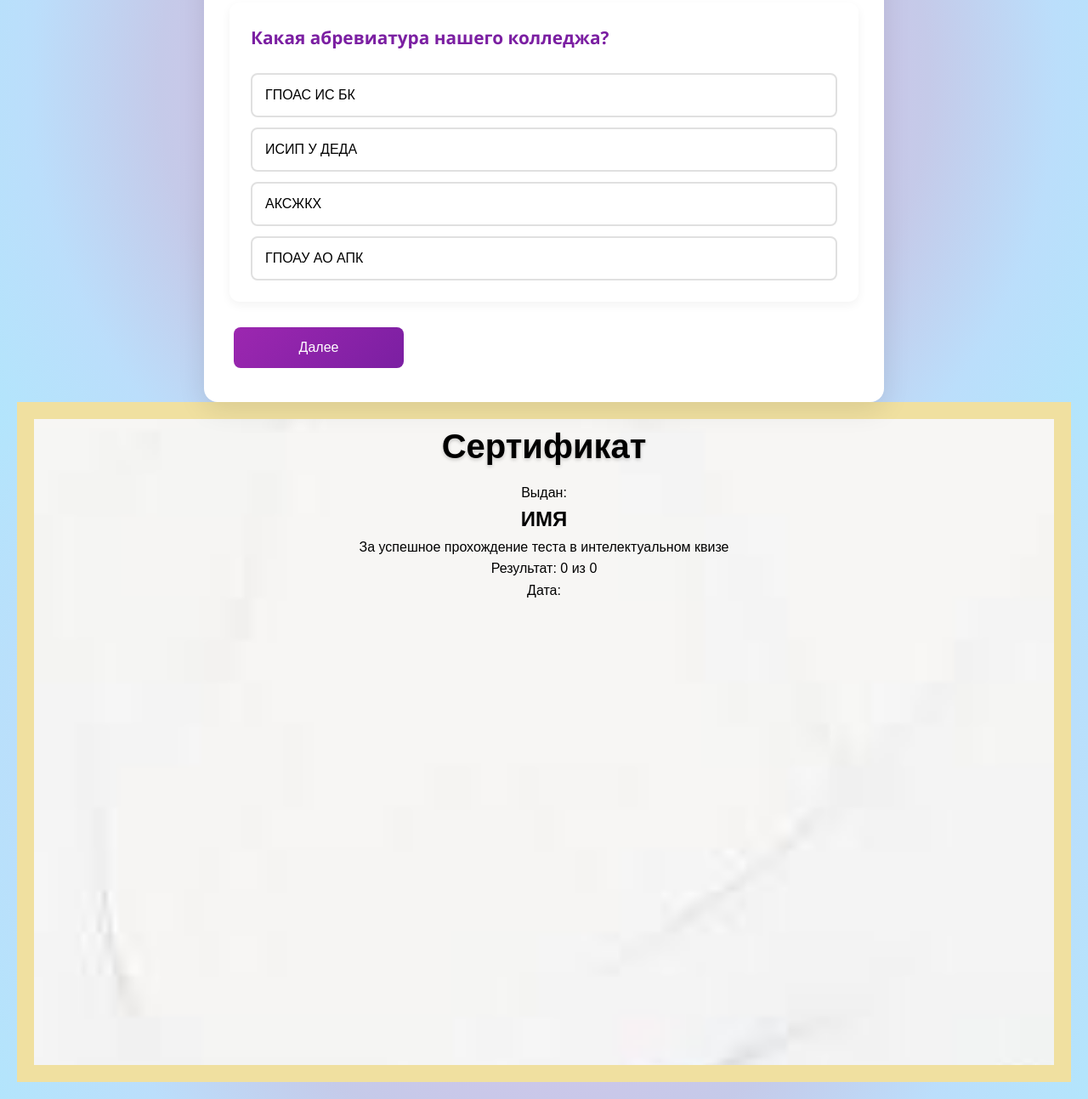
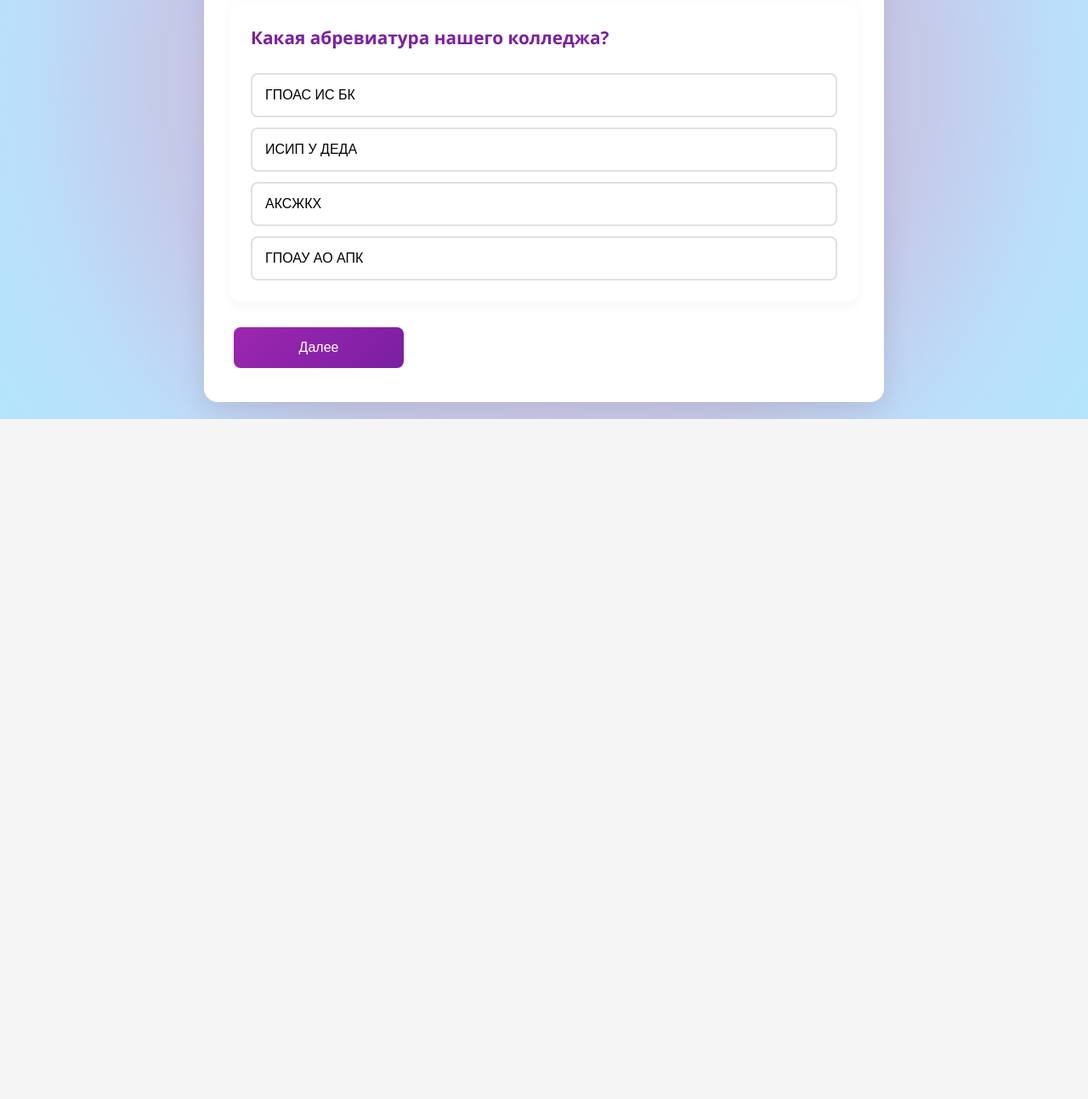
Before and after one commit to Pashka385/tdz, a plain HTML site: page index.html in a window 1280 px wide. Shown: the part 307-1600 px from the top of the page at 85% size. After the commit the page ends 800 px from the top, so only its background shows below. Drawn offline with nearby package versions, Linux system fonts and the light colour scheme.

Commit message:
Update index.html

```diff
--- a/index.html
+++ b/index.html
@@ -38,12 +38,4 @@
   </div>
   <script src="./script.js"></script>
 </body>
-  <div id="certificate-template" style="width: 100%; min-height: 100vh; padding: 0px; background: url('test.png') no-repeat center center; background-size: cover; color: #000; font-family: Arial, sans-serif; text-align: center;">
-    <h1>Сертификат</h1>
-    <p>Выдан:</p>
-    <h2 id="certificate-name">ИМЯ</h2>
-    <p>За успешное прохождение теста в интелектуальном квизе</p>
-    <p>Результат: <span id="certificate-score">0</span> из <span id="certificate-total">0</span></p>
-    <p>Дата: <span id="certificate-date"></span></p>
-  </div>
 </html>
```
